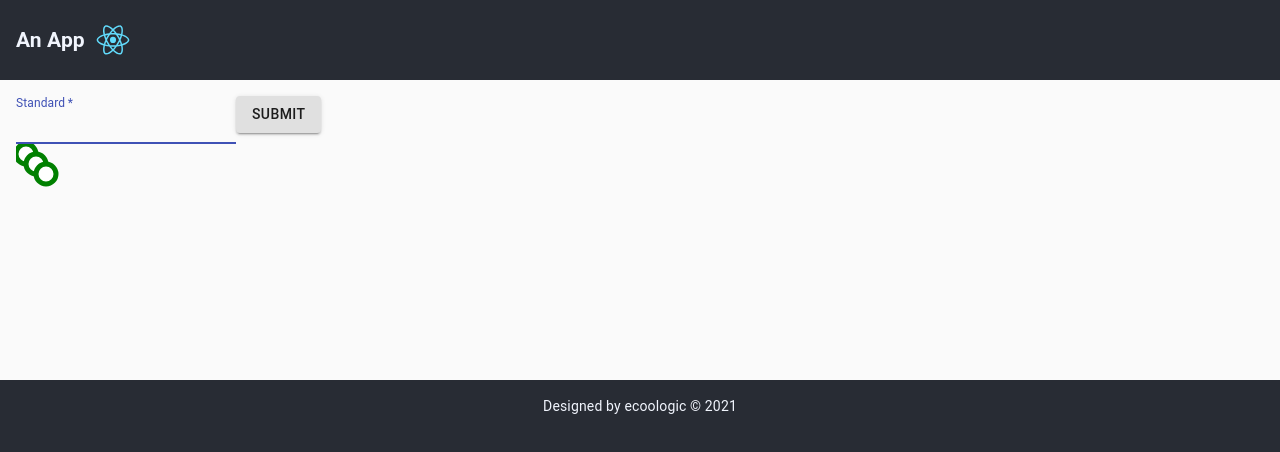
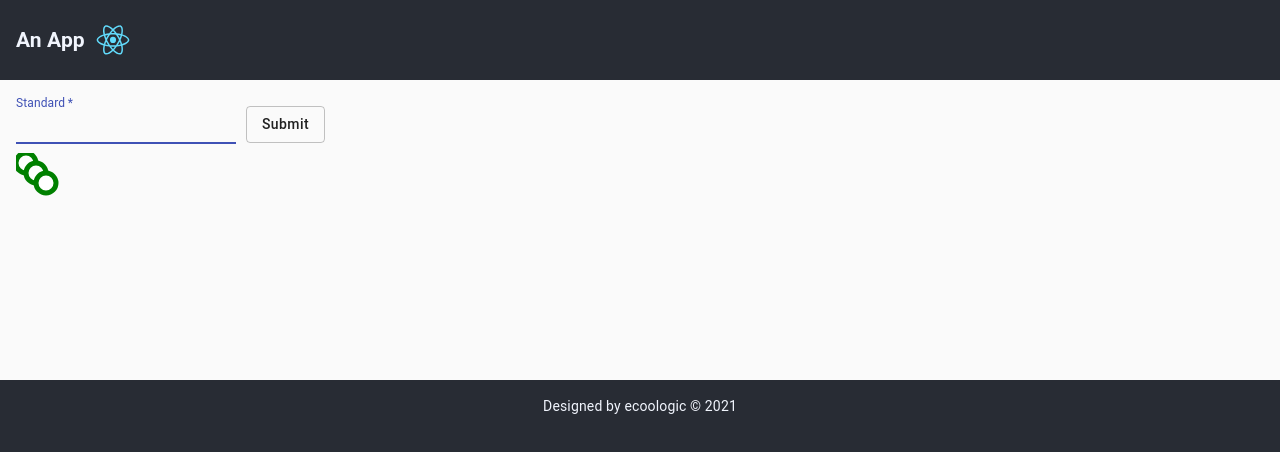
Before and after one commit to ecoologic/react-d3, a React (Create React App) app: page / in a window 1280 px wide. Shown: the top 452 px of the page. Built offline with nearby package versions, Linux system fonts and the light colour scheme.

Commit message:
useStyles

```diff
--- a/src/App.tsx
+++ b/src/App.tsx
@@ -2,7 +2,7 @@ import React from 'react';
 import './App.css';
 import logo from './logo.svg';
 import CssBaseline from '@material-ui/core/CssBaseline';
-// import { createMuiTheme, ThemeProvider } from '@material-ui/core';
+import { createMuiTheme, ThemeProvider } from '@material-ui/core';
 
 import Content from './Content';
 
@@ -23,21 +23,25 @@ const Footer = (): JSX.Element => {
   );
 };
 
-// const theme = createMuiTheme({
-//   palette: {
-//     common: {},
-//   },
-// });
-// <ThemeProvider theme={theme}>
-// </ThemeProvider>
+// https://material-ui.com/customization/default-theme/
+const theme = createMuiTheme({
+  props: {
+    MuiButton: { variant: 'contained' },
+  },
+  typography: {
+    button: { textTransform: 'none' },
+  },
+});
 
 const App = (): JSX.Element => {
   return (
     <article className="App">
       <CssBaseline />
-      <Header />
-      <Content />
-      <Footer />
+      <ThemeProvider theme={theme}>
+        <Header />
+        <Content />
+        <Footer />
+      </ThemeProvider>
     </article>
   );
 };
--- a/src/Content/index.tsx
+++ b/src/Content/index.tsx
@@ -1,15 +1,10 @@
-import {
-  Button as MuiButton,
-  ButtonBaseProps,
-  ButtonTypeMap,
-  ExtendButtonBase,
-  TextField,
-} from '@material-ui/core';
-import React, { ChangeEvent, useState } from 'react';
+import { Button as MuiButton, ButtonGroup, TextField } from '@material-ui/core';
+import { ButtonProps } from '@material-ui/core/Button/Button';
+import React, { ChangeEvent, FC, useState } from 'react';
 import Graph from '../Graph';
+import useStyles from './useStyles';
 
-// TODO: ExtendButtonBase<ButtonTypeMap<{}, 'button'>>
-const Button = (props: any) => {
+const Button: FC<ButtonProps> = (props) => {
   return (
     <MuiButton variant="contained" {...props}>
       {props.children}
@@ -17,7 +12,8 @@ const Button = (props: any) => {
   );
 };
 
-const Form = () => {
+const Form: FC = () => {
+  const classes = useStyles();
   const [values, setValues] = useState<Record<string, string>>({});
   const onChange = (ev: ChangeEvent<HTMLInputElement>) => {
     setValues((values) => ({ ...values, [ev.target.id]: ev.target.value }));
@@ -31,13 +27,15 @@ const Form = () => {
         autoFocus
         onChange={onChange}
       />
-      <Button title="Push me">Submit</Button>
+      <ButtonGroup className={classes.padded}>
+        <Button title="Push me">Submit</Button>
+      </ButtonGroup>
       {values.query}
     </form>
   );
 };
 
-const Content = (): JSX.Element => {
+const Content: FC = () => {
   return (
     <main className="App__content">
       <Form />
--- /dev/null
+++ b/src/Content/useStyles.ts
@@ -0,0 +1,7 @@
+import { makeStyles } from '@material-ui/core';
+
+export default makeStyles({
+  padded: {
+    padding: 10,
+  },
+});
--- /dev/null
+++ b/src/interfaces.d.ts
@@ -0,0 +1,2 @@
+// TODO: typefest?
+export type Dictionary<T = unknown> = Record<string, T>;
```
